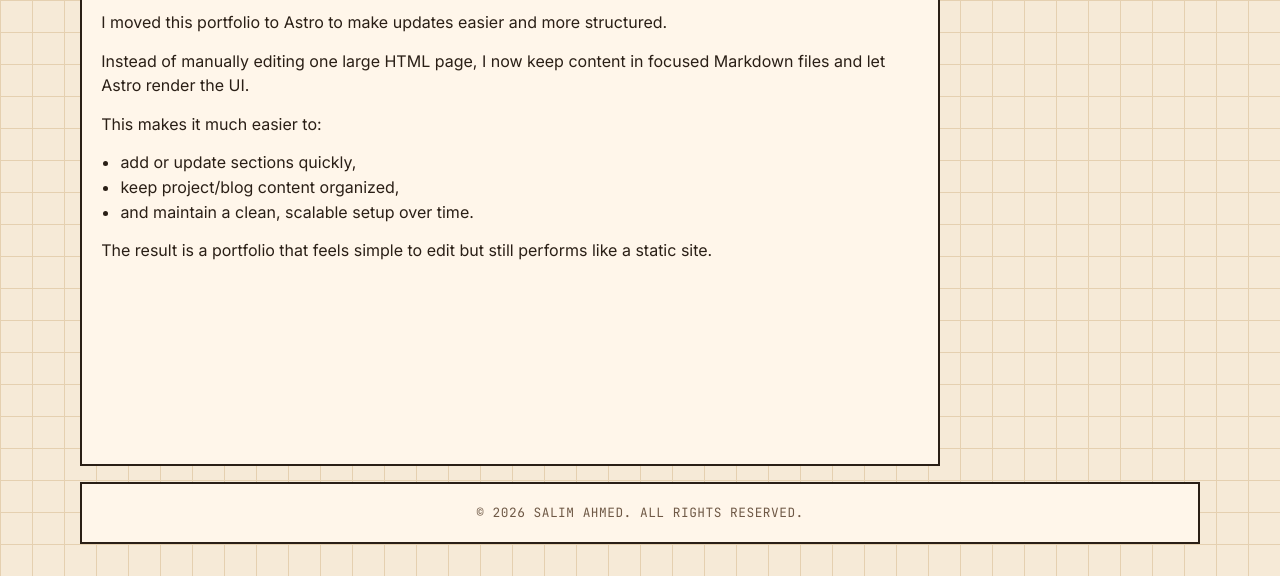
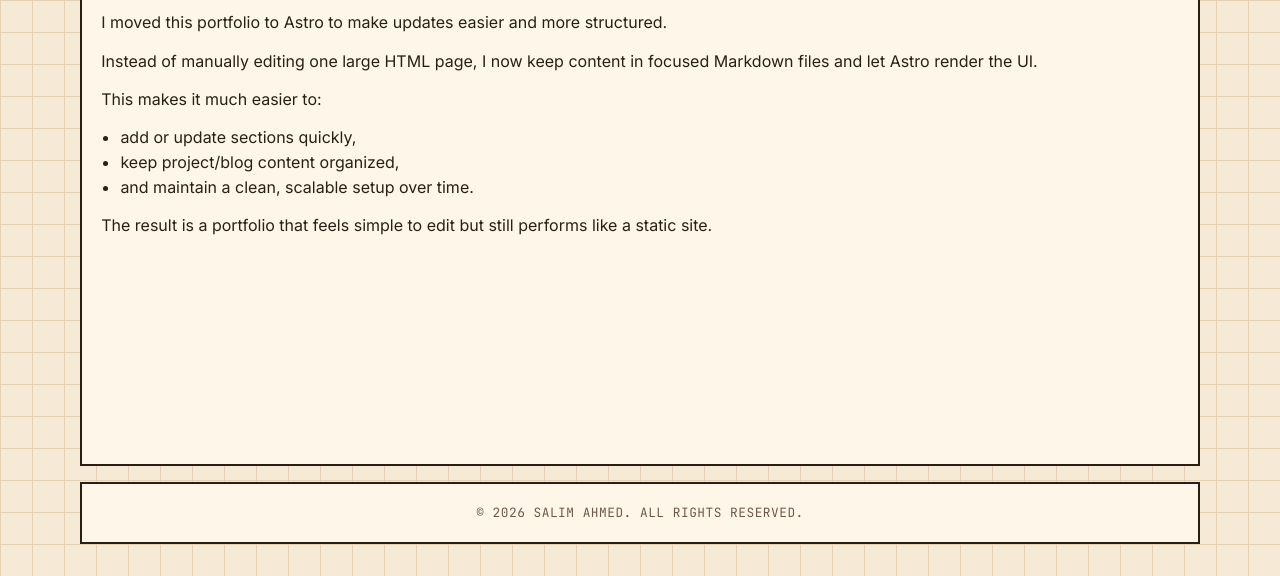
Before and after one commit to salimhabeshawi/Portfolio, an Astro site: page /blog/building-with-astro/ in a window 1280 px wide. Shown: the part 224-800 px from the top of the page. Built offline with nearby package versions, Linux system fonts and the light colour scheme; Astro itself is replaced by a stand-in of ours.

Commit message:
Update blog styles to use Inter font and adjust post width for better responsiveness

```diff
--- a/src/styles/global.css
+++ b/src/styles/global.css
@@ -451,6 +451,13 @@ main {
   display: none;
 }
 
+.blog-index-section,
+.blog-card,
+.blog-post,
+.blog-content {
+  font-family: Inter, Arial, sans-serif;
+}
+
 .blog-date {
   font-family: "JetBrains Mono", monospace;
   color: var(--muted);
@@ -492,7 +499,7 @@ main {
 }
 
 .blog-post {
-  max-width: 860px;
+  width: 100%;
 }
 
 .blog-content {
```
